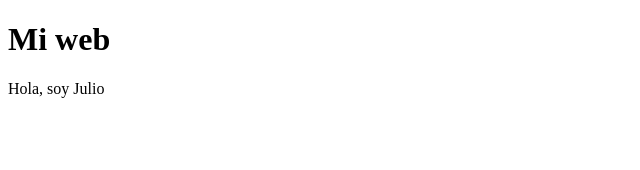
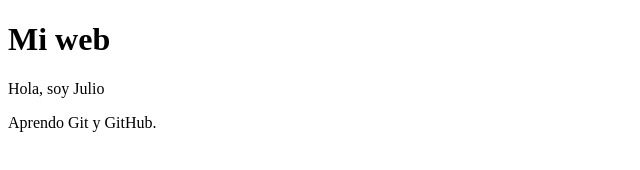
Before and after one commit to Evogitjgb/mi-web, a plain HTML site: page index.html in a window 1280 px wide. Shown: the whole page, without its empty margins (0-640 px from the left). Drawn offline with Linux system fonts and the light colour scheme.

Commit message:
.gitignore

```diff
--- a/index.html
+++ b/index.html
@@ -8,5 +8,6 @@
 <body>
     <h1>Mi web</h1>
     <p>Hola, soy Julio</p>
+    <p>Aprendo Git y GitHub.</p>
 </body>
 </html>
```
Also changed, not shown: comandosGit.txt, 1 other file.
